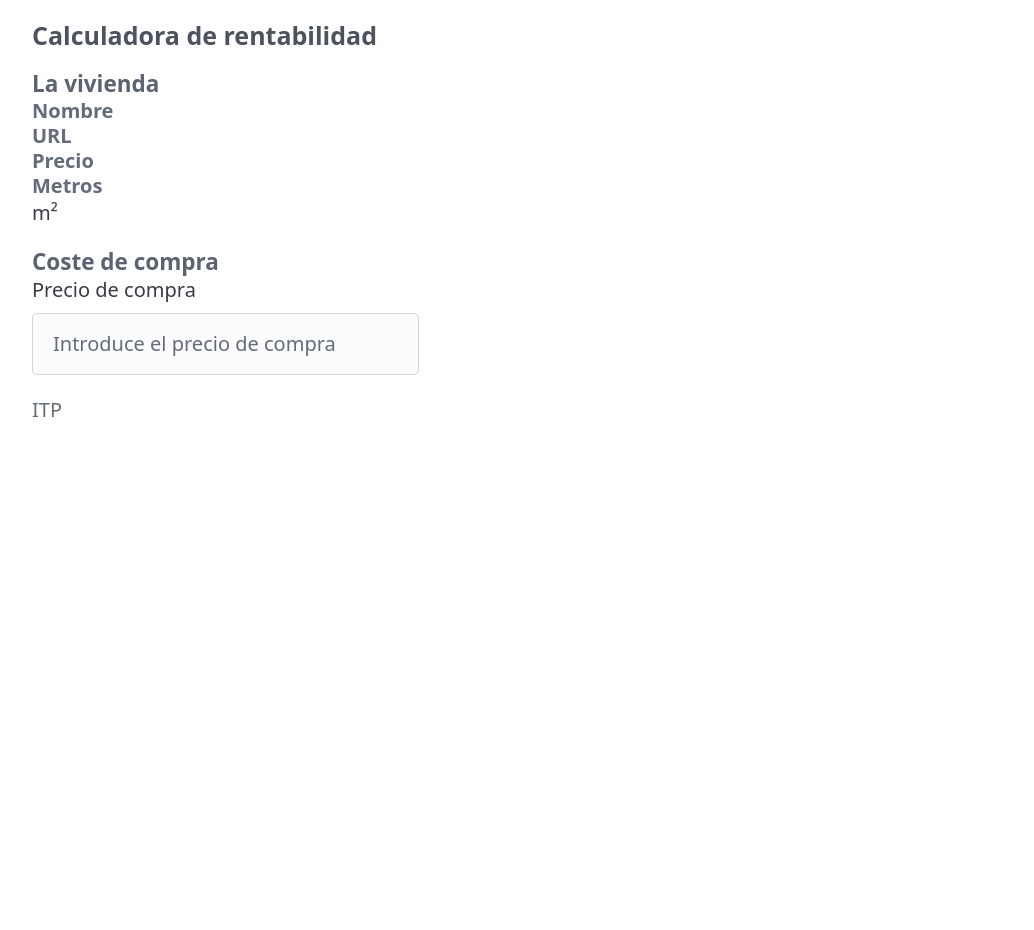
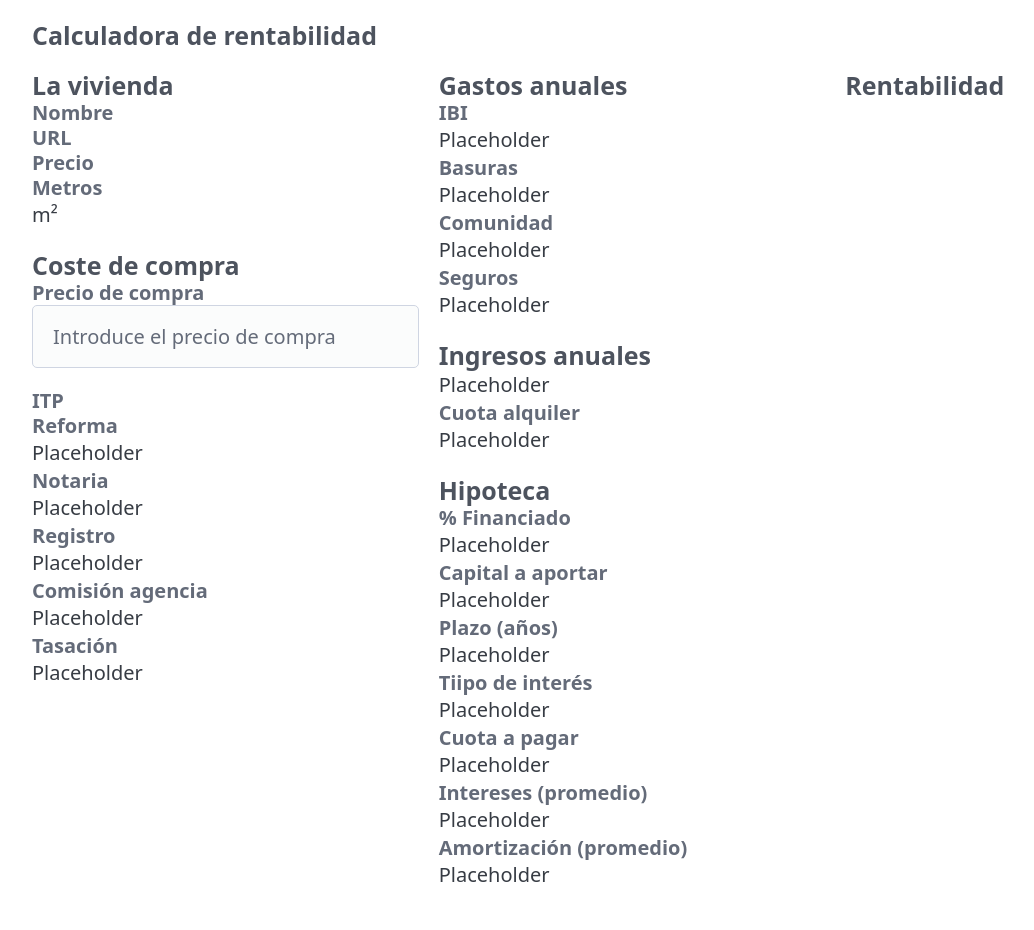
Before and after one commit to a-hersa/inmobiliario-tools, a Flask app: template templates/calculadora.html in a window 1280 px wide. Shown: the whole page, without its empty margins (8-1042 px from the left). Before the commit the page ends 417 px from the top, so only its background shows below. Run offline with Flask 3, Linux system fonts and the light colour scheme; the template is opened without the code that fills it, so the values that code supplies are empty.

Commit message:
Improved calculadora template

```diff
--- a/src/scraper.py
+++ b/src/scraper.py
@@ -7,9 +7,8 @@ def scraper(url):
     req_url = f'https://api.scrapingant.com/v2/general?url={encoded_url}&x-api-key={os.getenv("SCRAPINGANT")}&browser=false&proxy_country=ES'
     r = requests.get(req_url)
     soup = BeautifulSoup(r.text)
-    datos = []
     nombre = soup.find('span', class_='main-info__title-main').text
     precio = soup.find('span', class_='info-data-price').text.replace('.','').strip(' €')
     metros = soup.find('div', class_='info-features').span.text.strip('\n').replace(' m²','')
-    datos.extend([nombre, precio, metros])
+    datos = [nombre, precio, metros]
     return datos
--- a/templates/calculadora.html
+++ b/templates/calculadora.html
@@ -17,26 +17,61 @@
     <div class="grid">
       <div>
         <hgroup>
-          <h5>La vivienda</h5>
+          <h4>La vivienda</h4>
           <h6>Nombre</h6><span>{{datos[0]}}</span>
           <h6>URL</h6><p>{{url}}</p>
           <h6>Precio</h6><span>{{datos[1]}}</span>
           <h6>Metros</h6><span>{{datos[2]}}</span><span> m²</span>
         </hgroup>
         <hgroup>
-          <h5>Coste de compra</h5>
-          <div class="form-group">
-            <label for="precio_compra">Precio de compra</label>
-            <input type="number" id="precio_compra" name="precio_compra" placeholder="Introduce el precio de compra" value="{{precio_compra}}">
-          </div>
-          <div class="form-group">
-            <label for="precio_compra">ITP</label>
-            <p></p>
-          </div>
+          <h4>Coste de compra</h4>
+          <form oninput="calculo_itp.value = parseInt(parseInt(p_compra.value)*parseFloat(0.1))">
+            <hgroup>
+              <h6 for="p_compra">Precio de compra</h6>
+              <input type="number" id="p_compra" name="p_compra" placeholder="Introduce el precio de compra" value="{{datos[1]}}">
+              <h6>ITP</h6><output name="calculo_itp"></output>
+              <h6>Reforma</h6><span>Placeholder</span>
+              <h6>Notaria</h6><span>Placeholder</span>
+              <h6>Registro</h6><span>Placeholder</span>
+              <h6>Comisión agencia</h6><span>Placeholder</span>
+              <h6>Tasación</h6><span>Placeholder</span>
+          </hgroup>
+          </form>
         </hgroup>
       </div>
-      <div></div>
-      <div></div>
+      <div>
+        <hgroup>
+          <h4>Gastos anuales</h4>
+          <h6>IBI</h6><span>Placeholder</span>
+          <h6>Basuras</h6><span>Placeholder</span>
+          <h6>Comunidad</h6><span>Placeholder</span>
+          <h6>Seguros</h6><span>Placeholder</span>
+        </hgroup>
+        <hgroup>
+          <h4>Ingresos anuales</h4><span>Placeholder</span>
+          <h6>Cuota alquiler</h6><span>Placeholder</span>
+        </hgroup>
+        <hgroup>
+          <h4>Hipoteca</h4>
+          <h6>% Financiado</h6><span>Placeholder</span>
+          <h6>Capital a aportar</h6><span>Placeholder</span>
+          <h6>Plazo (años)</h6><span>Placeholder</span>
+          <h6>Tiipo de interés</h6><span>Placeholder</span>
+          <h6>Cuota a pagar</h6><span>Placeholder</span>
+          <h6>Intereses (promedio)</h6><span>Placeholder</span>
+          <h6>Amortización (promedio)</h6><span>Placeholder</span>
+        </hgroup>
+      </div>
+      <div>
+        <hgroup>
+          <h4>Rentabilidad</h4>
+          <output name="r_bruta"></output>
+          <output name="r_bruta"></output>
+          <output name="c_flow"></output>
+          <output name="c_oncash"></output>
+          <output name="roce"></output>
+        </hgroup>
+      </div>
     </div>
 </main>
 {% endblock %}
```
